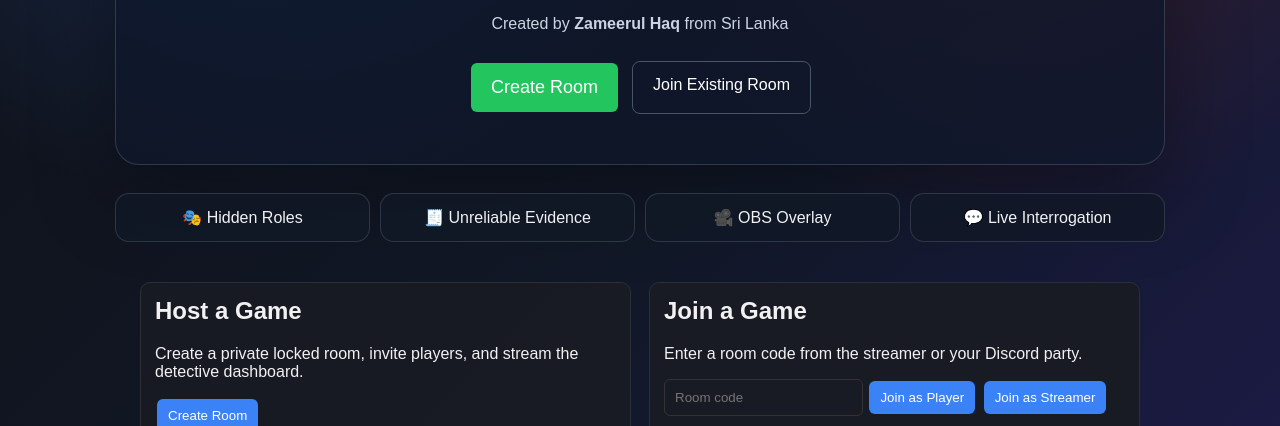
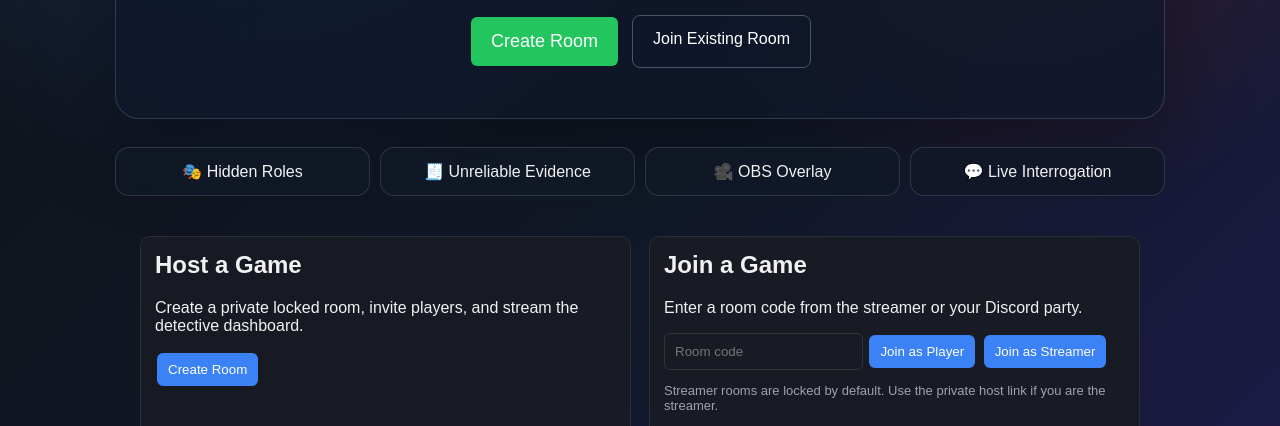
Before and after one commit to brtmortal48-lab/interrogation-game, a website: page public/index.html in a window 1280 px wide. Shown: the part 370-796 px from the top of the page. Drawn offline with nearby package versions, Linux system fonts and the light colour scheme; no server answers.

Commit message:
homescreen update

```diff
--- a/public/index.html
+++ b/public/index.html
@@ -18,10 +18,6 @@
   <p class="heroSubtitle">
     A streamer-friendly mystery game where one detective questions real players,
     reads unreliable clues, and exposes the culprit live.
-  </p>
-
-  <p class="creatorCredit">
-    Created by <b>Zameerul Haq</b> from Sri Lanka
   </p>
 
   <div class="heroActions">
```
